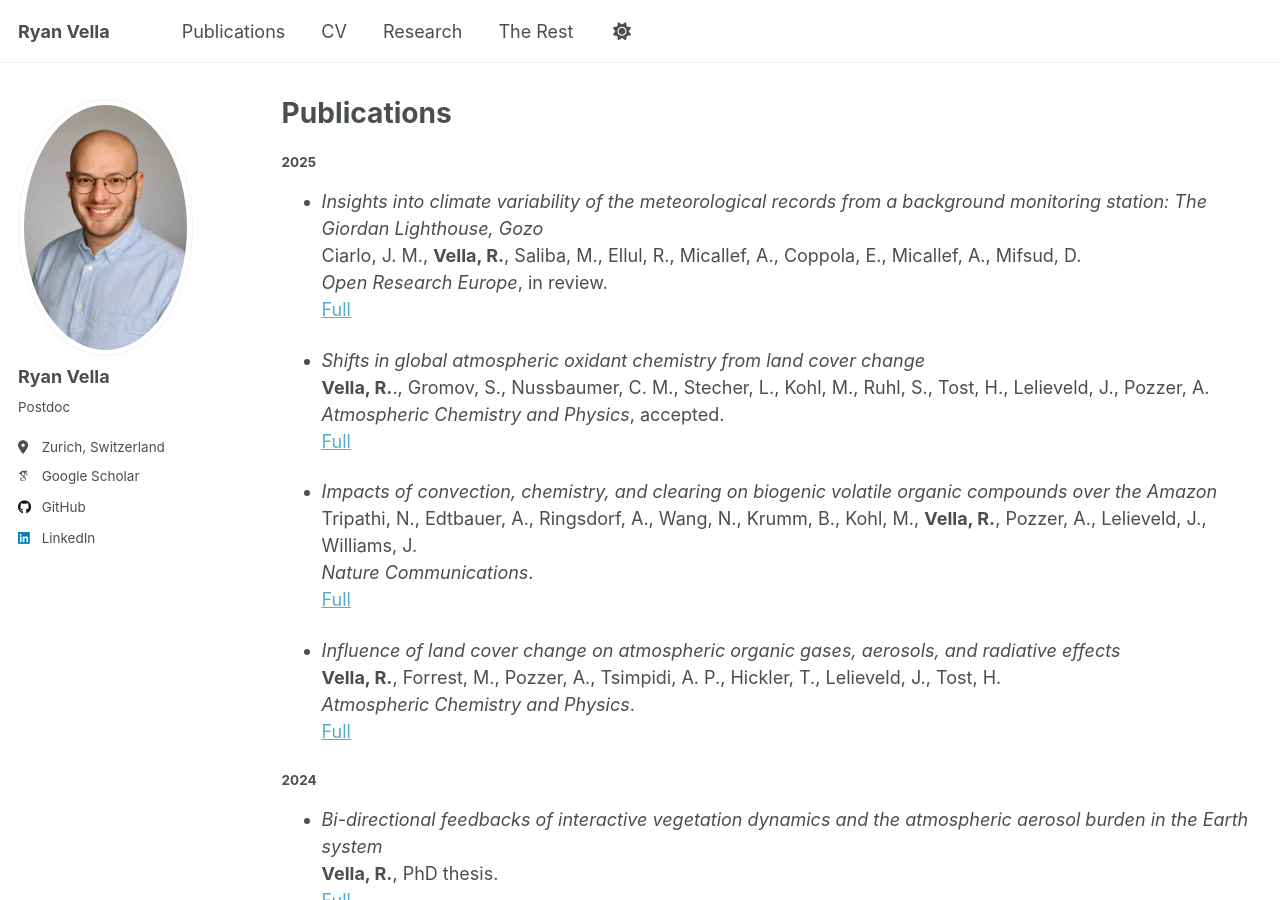
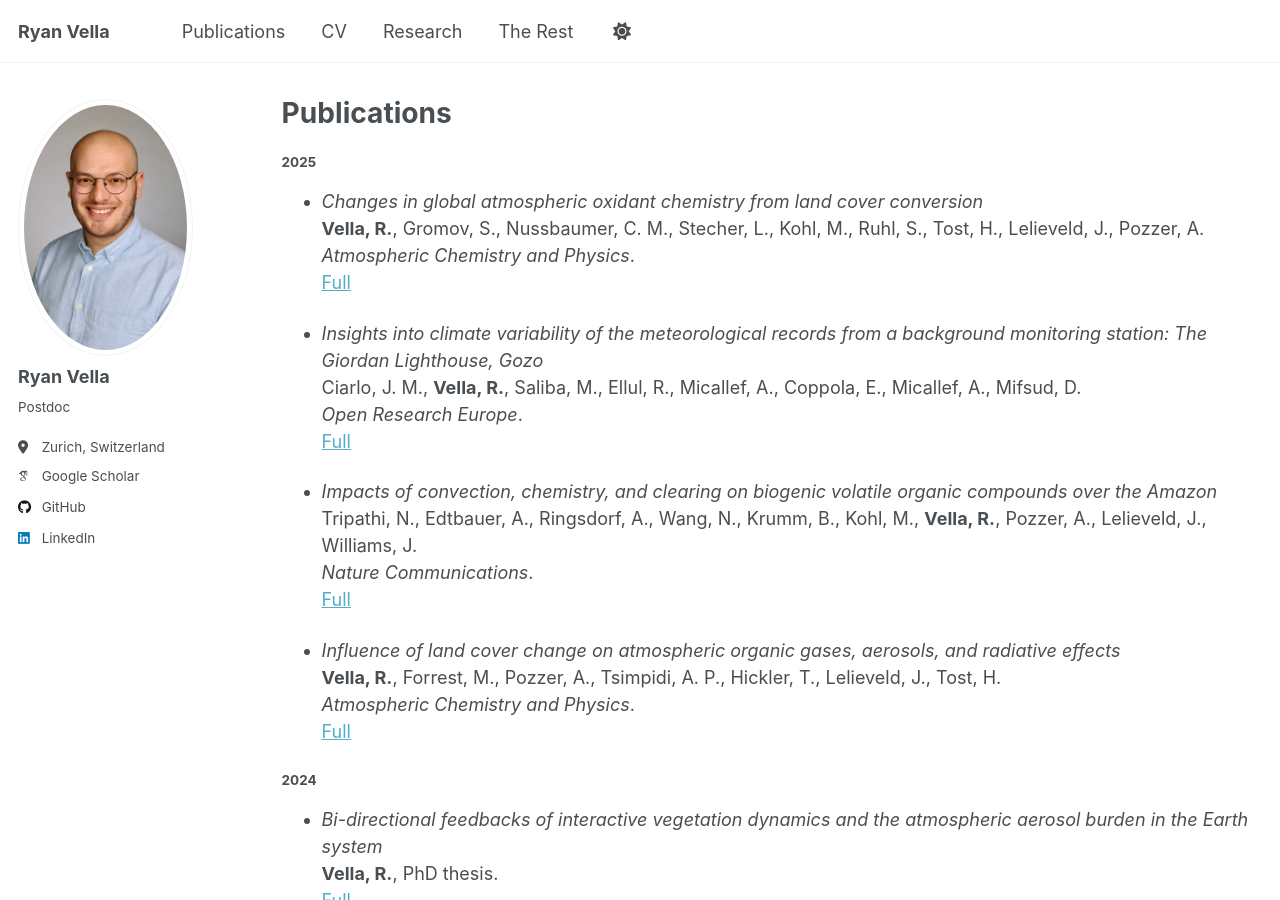
Before and after one commit to ryanvella9/ryanvella9.github.io, a Jekyll site: the page built from _pages/publications.md, in a window 1280 px wide and 900 px high. Built offline with Jekyll 4.4.1, drawn with Linux system fonts in a browser that asks for light colours; some web fonts are replaced; a script that is not in the unit is left out.

Commit message:
my commit message

```diff
--- a/_pages/publications.md
+++ b/_pages/publications.md
@@ -8,15 +8,17 @@ author_profile: true
 
 #### 2025
 
+- *Changes in global atmospheric oxidant chemistry from land cover conversion*
+ **Vella, R.**, Gromov, S., Nussbaumer, C. M., Stecher, L., Kohl, M., Ruhl, S., Tost, H., Lelieveld, J., Pozzer, A.
+  *Atmospheric Chemistry and Physics*.
+  [Full](https://acp.copernicus.org/articles/25/9885/2025//)
+
+
 - *Insights into climate variability of the meteorological records from a background monitoring station: The Giordan Lighthouse, Gozo*
   Ciarlo, J. M., **Vella, R.**, Saliba, M., Ellul, R., Micallef, A., Coppola, E., Micallef, A., Mifsud, D.
-  *Open Research Europe*, in review.
-  [Full](https://open-research-europe.ec.europa.eu/articles/5-37/v1?src=rss)
+  *Open Research Europe*.
+  [Full](https://open-research-europe.ec.europa.eu/articles/5-37)
 
-- *Shifts in global atmospheric oxidant chemistry from land cover change*
- **Vella, R.**., Gromov, S., Nussbaumer, C. M., Stecher, L., Kohl, M., Ruhl, S., Tost, H., Lelieveld, J., Pozzer, A.
-  *Atmospheric Chemistry and Physics*, accepted.
-  [Full](https://egusphere.copernicus.org/preprints/2025/egusphere-2025-1800/)
 
 - *Impacts of convection, chemistry, and clearing on biogenic volatile organic compounds over the Amazon*
   Tripathi, N., Edtbauer, A., Ringsdorf, A., Wang, N., Krumm, B., Kohl, M., **Vella, R.**, Pozzer, A., Lelieveld, J., Williams, J.
```
Also changed, not shown: _pages/about.md (+1 -2 lines).
